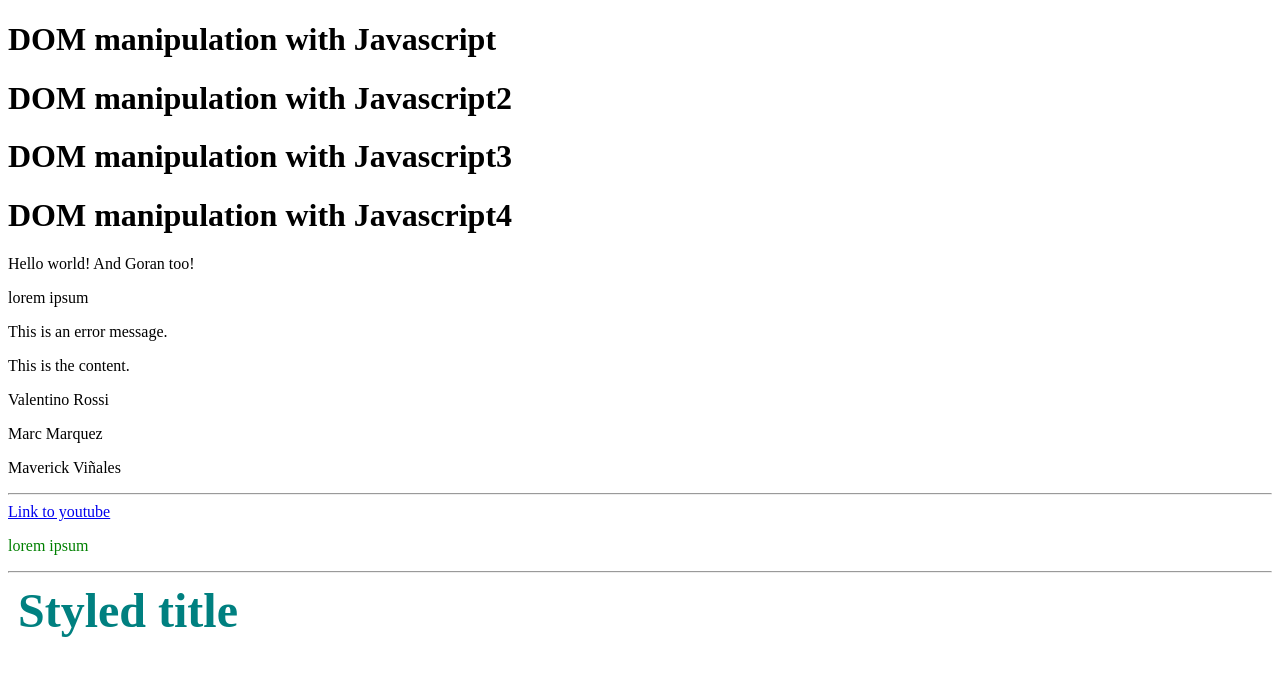
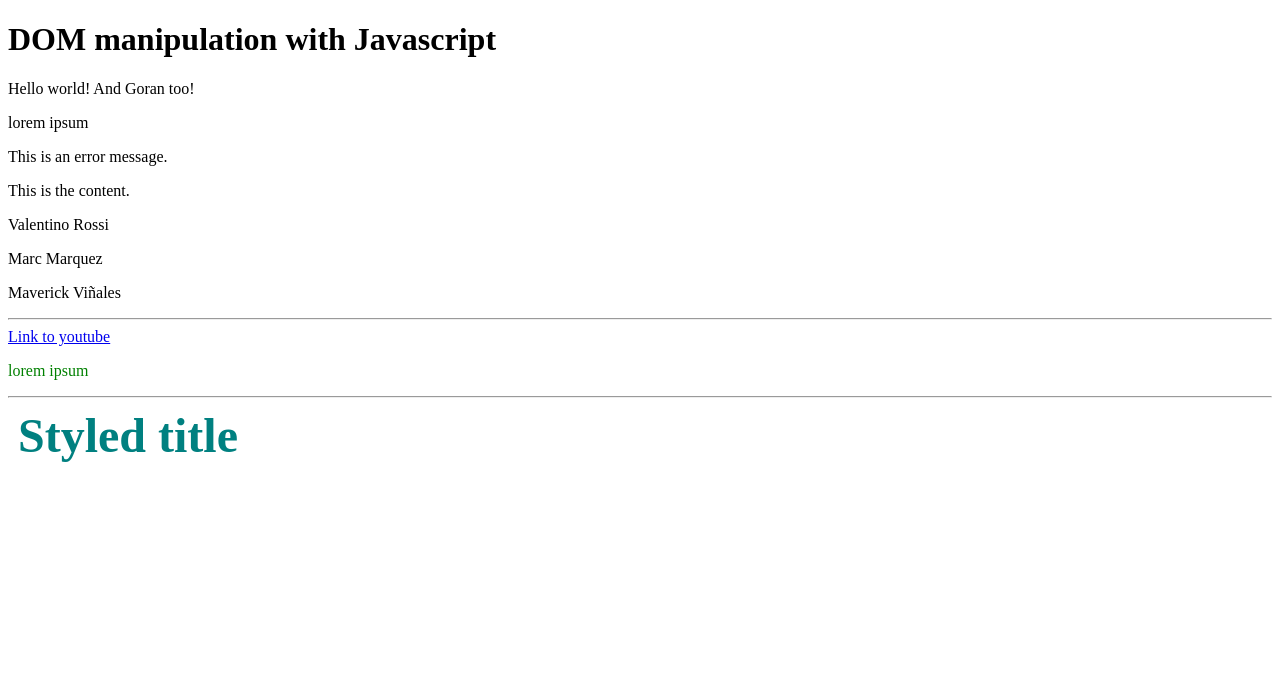
Before and after one commit to goranferbisek/javascript-playground, a plain HTML site: page DOM/index.html in a window 1280 px wide. Drawn offline with Linux system fonts and the light colour scheme.

Commit message:
Remove duplicated lines

```diff
--- a/DOM/index.html
+++ b/DOM/index.html
@@ -7,9 +7,6 @@
 </head>
 <body>
     <h1>DOM manipulation with Javascript</h1>
-    <h1>DOM manipulation with Javascript2</h1>
-    <h1>DOM manipulation with Javascript3</h1>
-    <h1>DOM manipulation with Javascript4</h1>
     <div>
         <p>Hello world!</p>
         <p>lorem ipsum</p>
```
